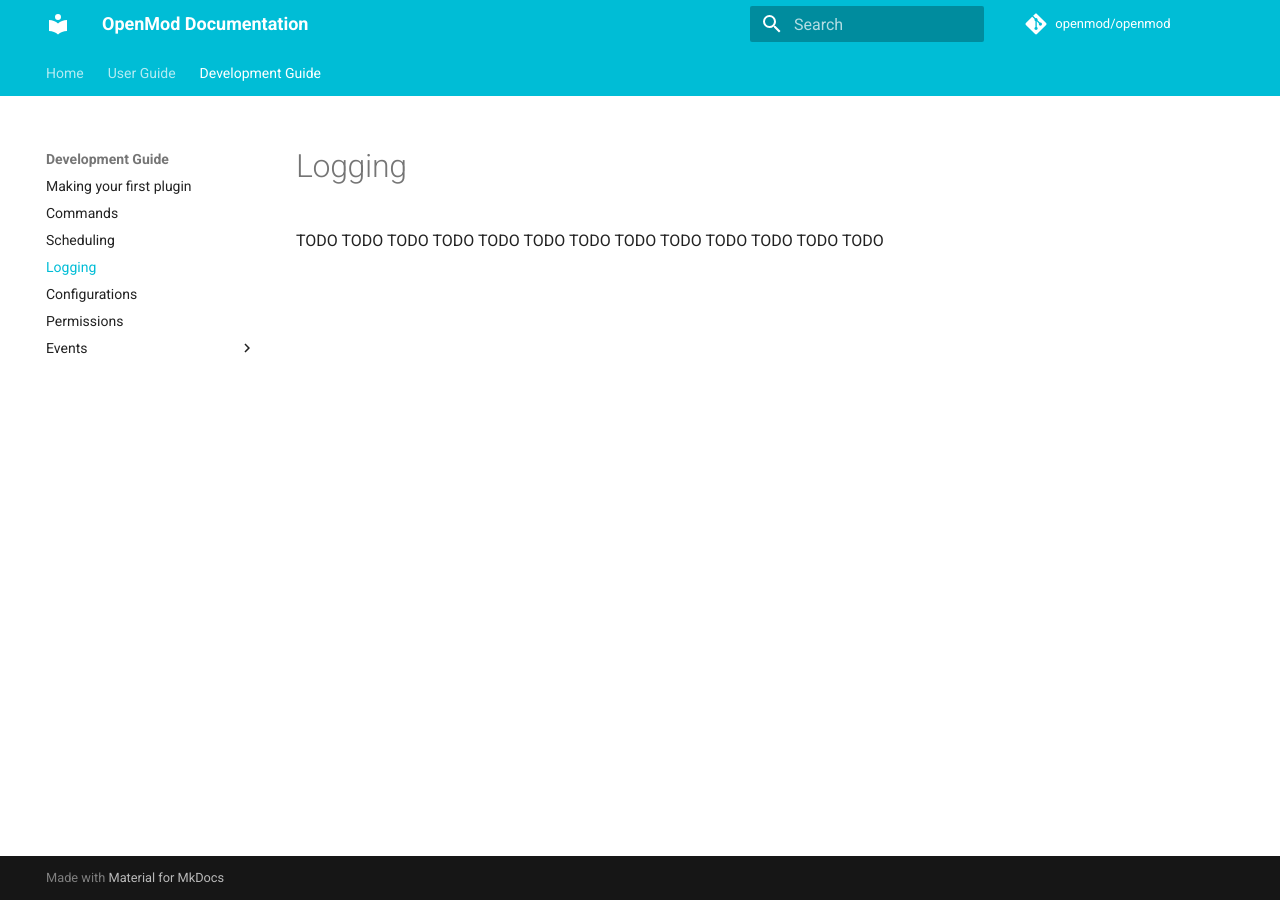
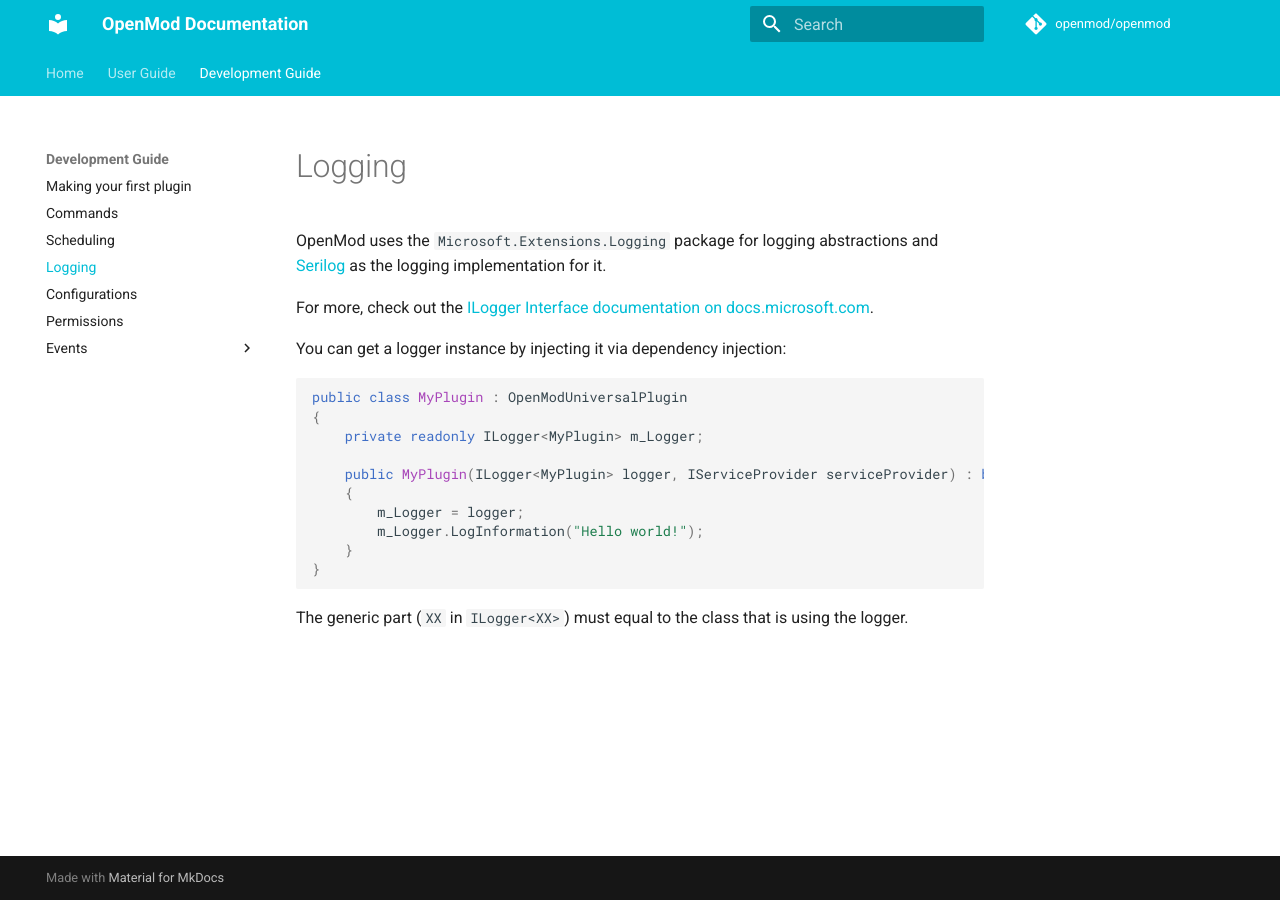
Before and after one commit to openmod/openmod-docs, an MkDocs documentation site: the page built from content/development-guide/logging.md, in a window 1280 px wide. Built offline with MkDocs 1.6.1 and Material for MkDocs 9.7.7, drawn with Linux system fonts in a browser that asks for light colours; comment, search, counter and statistics services are not loaded; old or Windows-style settings are respelled for this version of MkDocs.

Commit message:
Add logging docs

````diff
--- a/content/development-guide/logging.md
+++ b/content/development-guide/logging.md
@@ -1 +1,21 @@
-TODO TODO TODO TODO TODO TODO TODO TODO TODO TODO TODO TODO TODO
+# Logging
+
+OpenMod uses the `Microsoft.Extensions.Logging` package for logging abstractions and [Serilog](https://serilog.net/) as the logging implementation for it.
+
+For more, check out the [ILogger Interface documentation on docs.microsoft.com](https://docs.microsoft.com/en-us/dotnet/api/microsoft.extensions.logging.ilogger?view=dotnet-plat-ext-3.1).
+
+You can get a logger instance by injecting it via dependency injection:
+```cs
+public class MyPlugin : OpenModUniversalPlugin
+{
+    private readonly ILogger<MyPlugin> m_Logger;
+
+    public MyPlugin(ILogger<MyPlugin> logger, IServiceProvider serviceProvider) : base(serviceProvider)
+    {
+        m_Logger = logger;
+        m_Logger.LogInformation("Hello world!");
+    }
+}
+```
+
+The generic part (`XX` in `ILogger<XX>`) must equal to the class that is using the logger.
````
